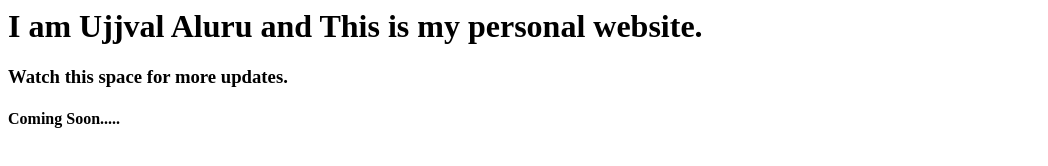
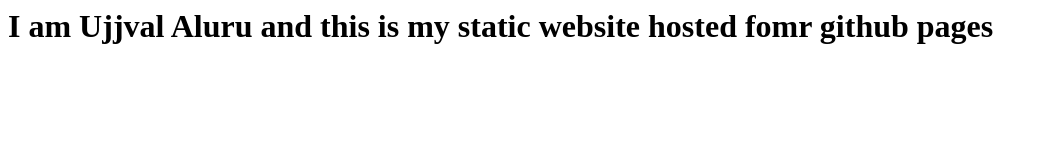
Before and after one commit to ujjvalaluru/ujjvalaluru.github.io, a plain HTML site: page index.html in a window 1280 px wide. Shown: the whole page, without its empty margins (0-1048 px from the left). Drawn offline with Linux system fonts and the light colour scheme.

Commit message:
second commit

```diff
--- a/index.html
+++ b/index.html
@@ -3,8 +3,7 @@
 		<title>Ujjval Aluru</title>
 	</head>
 	<body>
-		<h1>I am Ujjval Aluru and This is my personal website.</h1>
-		<h3>Watch this space for more updates.</h3>
-		<h4>Coming Soon.....<h4>
+		<h1>I am Ujjval Aluru and this is my static website hosted fomr github pages</h1>
+
 	</body>
 </html>
```
